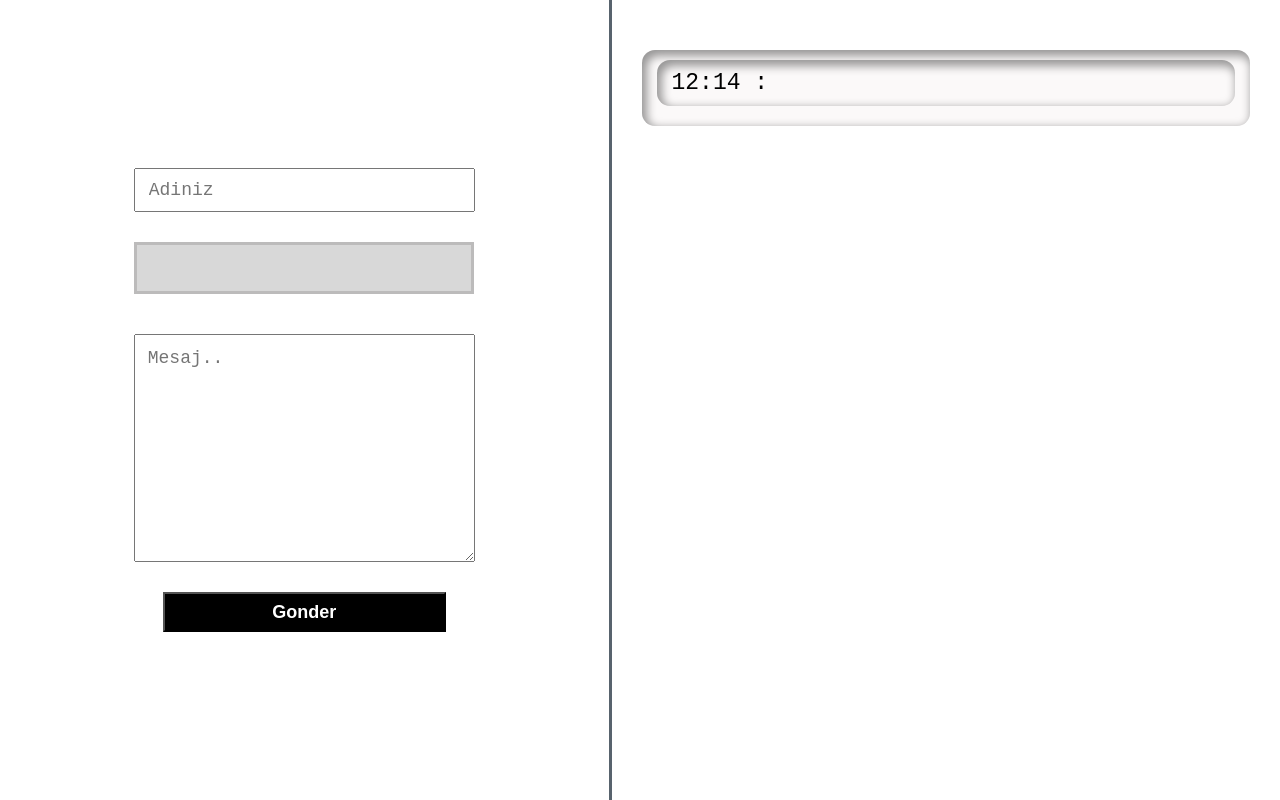
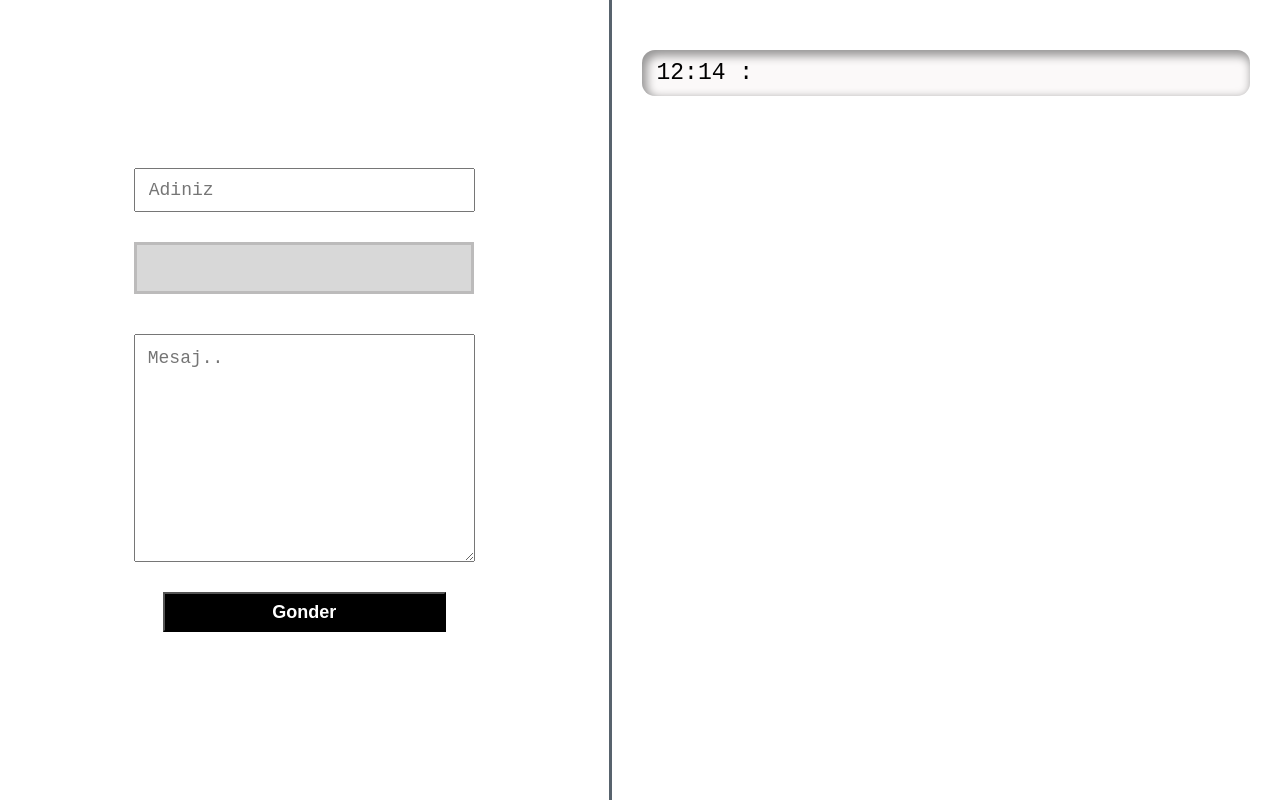
Before and after one commit to cannibalhulk/messenger-app-v2, a plain HTML site: page index.html in a window 1280 px wide. Both pictures are taken after a click on the button "Gonder". Drawn offline with Linux system fonts and the light colour scheme.

Commit message:
nothing important

```diff
--- a/Global.css
+++ b/Global.css
@@ -32,8 +32,8 @@ main{
 
 }
 
-p>p{
-    margin-bottom: 10px;
+p{
+    margin-bottom: 15px;
 }
 
 .time{
--- a/Messenger.js
+++ b/Messenger.js
@@ -37,8 +37,8 @@ class Messenger{
     }
 
     show_history(){
-        let p = document.querySelector('p');
-        this.history.forEach(el=> p.innerHTML+=el.toHtml())
+        let rightSec = document.querySelector('.right-sect');
+        this.history.forEach(el=> rightSec.innerHTML+=el.toHtml())
     }
 
 }
--- a/index.html
+++ b/index.html
@@ -16,8 +16,7 @@
             <button>Gonder</button>
         </section>
         <section class="right-sect">
-            <p>
-            </p>
+            <!-- <p></p> -->
         </section>
     </main>
 
```
